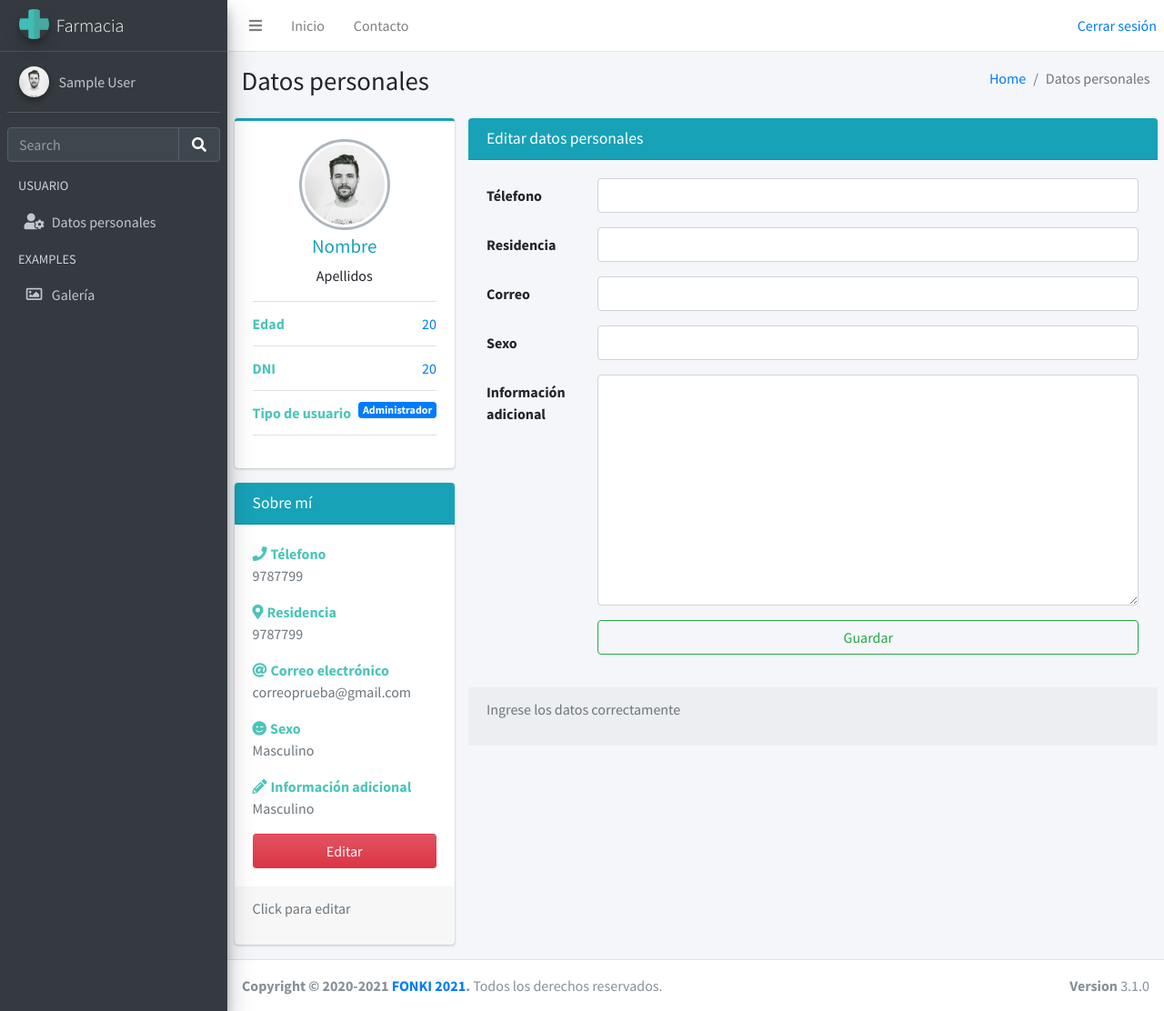
After one commit to frankpezo/farmacia, a PHP site: page /vista/editar_datos_personales.php in a window 1280 px wide. The commit adds this page. Shown: the whole page at 91% size. Run offline with PHP 8.4, Linux system fonts and the light colour scheme; the visitor is signed in with stand-in values (Sample User, id 1); some libraries are stand-ins or nearby versions.

Commit message:
Agregando la parte del perfil(por el momento estático)

```diff
--- a/controlador/LoginController.php
+++ b/controlador/LoginController.php
@@ -52,7 +52,7 @@ if(!empty($usuario->objetos)){
         }
 
     }else{
-        header('Location:../vista/login.php');//Para que nos retorno al mismo login si en caso no existe el usuario
+        header('Location:../index.php');//Para que nos retorno al mismo login si en caso no existe el usuario
     }
 }
 
--- a/controlador/Logout.php
+++ b/controlador/Logout.php
@@ -3,7 +3,7 @@
 session_start();
 
 session_destroy();
-header('Location:../vista/login.php');
+header('Location:../index.php');
 
 
 
--- a/vista/adm_catalogo.php
+++ b/vista/adm_catalogo.php
@@ -79,7 +79,7 @@ include_once('layouts/footer.php');
 
    }else{
         //Si no  el usuario no es administrador lo redericcionamos nuevamente al login.
-        header('Location:../vista/login.php');
+        header('Location:../index.php');
    }
 
 ?>
--- /dev/null
+++ b/vista/editar_datos_personales.php
@@ -0,0 +1,196 @@
+<?php
+//Vamos a crear la lógica de que si el usuario es administrador nos permita entrar a la página
+//Es decir, otorgar los permisos según el rol que tenga el usuario.
+   session_start();
+
+   //Hacemos la condicional
+   if($_SESSION['us_tipo']==1){
+
+      //Aquí incluimos la parte del header que acortamos
+      include_once('layouts/header.php')
+
+?>
+
+  <title>Adm | Editar Datos</title>
+
+ <!--- Inlcuimos el navegador al igual que lo hicimos con el header --->
+ <?php
+
+ include_once('layouts/nav.php')
+?>
+
+
+  <!-- Content Wrapper. Contains page content -->
+  <div class="content-wrapper">
+    <!-- Content Header (Page header) -->
+    <section class="content-header">
+      <div class="container-fluid">
+        <div class="row mb-2">
+          <div class="col-sm-6">
+            <h1>Datos personales</h1>
+          </div>
+          <div class="col-sm-6">
+            <ol class="breadcrumb float-sm-right">
+              <li class="breadcrumb-item"><a href="../vista/adm_catalogo.php">Home</a></li>
+              <li class="breadcrumb-item active">Datos personales</li>
+            </ol>
+          </div>
+        </div>
+      </div><!-- /.container-fluid -->
+    </section>
+
+    <!---Creamos otro section ---->
+    <section>
+      <div class="content">
+          <div class="container-fluid">
+              <div class="row">
+                   <!---1. Vamos a colocar cards--->
+                      <div class="col-md-3">
+                           <div class="card card-info card-outline">
+                                  <div class="card-body box-profile">
+                                      <div class="text-center">
+                                           <img src="../img/perfil.jpg" class="profile-user-img img-fluid img-circle">
+                                      </div>
+
+                                      <h3 class="profile-username text-center text-info">Nombre</h3>
+                                      <p class="tex-muted text-center">Apellidos</p>
+                                         <ul class="list-group list-group-unbordered mb-3">
+                                              <li class="list-group-item">
+                                                  <b style="color:#4CC4B9">Edad</b><a  class="float-right">20</a>
+                                              </li>
+
+                                              <li class="list-group-item">
+                                                  <b style="color:#4CC4B9">DNI</b><a  class="float-right">20</a>
+                                              </li>
+
+                                              <li class="list-group-item">
+                                                  <b style="color:#4CC4B9">Tipo de usuario</b>
+                                                  <span class="float-right badge badge-primary">Administrador</span>
+                                              </li>
+
+                                          </ul>
+                                  </div>
+                           </div>
+
+                           <!---Aquí colocaremos un nuevo card---->
+                             <div class="card card-info">
+                                   <!--Dividimos el card en tres partes --->
+                                     <div class="card-header">
+                                          <h3 class="card-title">Sobre mí</h3>
+                                     </div>
+
+                                     <div class="card-body">
+                                          <strong style="color:#4CC4B9">
+                                              <i class="fas fa-phone mr-1" ></i>Télefono
+                                          </strong>
+                                          <p class="text-muted">9787799</p>
+
+                                          <strong style="color:#4CC4B9">
+                                              <i class="fas fa-map-marker-alt mr-1" ></i>Residencia
+                                          </strong>
+                                          <p class="text-muted">9787799</p>
+
+                                          <strong style="color:#4CC4B9">
+                                              <i class="fas fa-at mr-1" ></i>Correo electrónico
+                                          </strong>
+                                          <p class="text-muted">correoprueba@gmail.com</p>
+
+                                          <strong style="color:#4CC4B9">
+                                              <i class="fas fa-smile-wink mr-1" ></i>Sexo
+                                          </strong>
+                                          <p class="text-muted">Masculino</p>
+
+                                          <strong style="color:#4CC4B9">
+                                              <i class="fas fa-pencil-alt mr-1" ></i>Información adicional
+                                          </strong>
+                                          <p class="text-muted">Masculino</p>
+
+                                        <!----Colocamos un botón ------------------>
+                                          <button class="btn btn-block bg-gradient-danger">Editar</button>
+
+                                     </div>
+
+                                     <div class="card-footer">
+                                           <p class="text-muted">Click para editar</p>
+                                     </div>
+
+                             </div>
+                      </div>
+
+                      <!---2. Vamos agregar otro card que ocupará el espacio restante --->
+                      <div class="col-md-9">
+                            <div class="card-info">
+                                 <div class="card-header">
+                                     <h3 class="card-title">Editar datos personales</h3>
+                                 </div>
+
+                                 <div class="card-body">
+                                      <form class="form-horizontal">
+                                           <div class="form-group row">
+                                               <label for="telefono" class="col-sm-2 col-form-label">Télefono</label>
+                                                <div class="col-sm-10">
+                                                   <input type="number" id="telefono" class="form-control">
+                                                </div>
+                                           </div>
+
+                                           <div class="form-group row">
+                                               <label for="residencia" class="col-sm-2 col-form-label">Residencia</label>
+                                                <div class="col-sm-10">
+                                                   <input type="text" id="residencia" class="form-control">
+                                                </div>
+                                           </div>
+
+                                           <div class="form-group row">
+                                               <label for="correo" class="col-sm-2 col-form-label">Correo</label>
+                                                <div class="col-sm-10">
+                                                   <input type="text" id="correo" class="form-control">
+                                                </div>
+                                           </div>
+
+                                           <div class="form-group row">
+                                               <label for="sexo" class="col-sm-2 col-form-label">Sexo</label>
+                                                <div class="col-sm-10">
+                                                   <input type="text" id="sexo" class="form-control">
+                                                </div>
+                                           </div>
+
+                                           <div class="form-group row">
+                                               <label for="adicional" class="col-sm-2 col-form-label">Información adicional</label>
+                                                <div class="col-sm-10">
+                                                   <textarea class="form-control" id="adicional" cols="30" rows="10"></textarea>
+                                                </div>
+                                           </div>
+
+                                           <!---pal botón-->
+                                             <div class="form-group row">
+                                                 <div class="offset-sm-2 col-sm-10 float-right">
+                                                      <button class="btn btn-block btn-outline-success">Guardar</button>
+                                                 </div>
+                                             </div>
+
+                                      </form>
+                                 </div>
+
+                                 <div class="card-footer">
+                                   <p class="text-muted">Ingrese los datos correctamente</p>
+                                 </div>
+                            </div>
+                      </div>
+              </div>
+          </div>
+      </div>
+    </section>
+  </div>
+  <!-- /.content-wrapper -->
+
+
+<?php
+//Incluiremos el footer
+include_once('layouts/footer.php');
+
+   }else{
+        //Si no  el usuario no es administrador lo redericcionamos nuevamente al login.
+        header('Location:../index.php');
+   }
+
+?>
--- a/vista/layouts/nav.php
+++ b/vista/layouts/nav.php
@@ -36,7 +36,7 @@
   <!-- Main Sidebar Container -->
   <aside class="main-sidebar sidebar-dark-primary elevation-4">
     <!-- Brand Logo -->
-    <a href="../../index3.html" class="brand-link">
+    <a href="../vista/adm_catalogo.php" class="brand-link">
       <img src="../img/drogas.png" alt="AdminLTE Logo" class="brand-image img-circle elevation-3" style="opacity: .8">
       <span class="brand-text font-weight-light">Farmacia</span>
     </a>
@@ -77,7 +77,21 @@
           <!-- Add icons to the links using the .nav-icon class
                with font-awesome or any other icon font library -->
 
+               <li class="nav-header">USUARIO</li>
 
+         <li class="nav-item">
+           <a href="../vista/editar_datos_personales.php" class="nav-link">
+             <i class="nav-icon fas fa-user-cog"></i>
+             <p>
+               Datos personales
+             </p>
+           </a>
+         </li>
+
+         </li>
+
+
+<!----------------------------->
           <li class="nav-header">EXAMPLES</li>
 
           <li class="nav-item">
--- a/vista/tec_catalogo.php
+++ b/vista/tec_catalogo.php
@@ -28,7 +28,7 @@
 <?php
    }else{
         //Si no  el usuario no es administrador lo redericcionamos nuevamente al login.
-        header('Location:../vista/login.php');
+        header('Location:../index.php');
    }
 
 ?>
```
Also changed, not shown: index.php (renamed from vista/login.php, +8 -8 lines).
